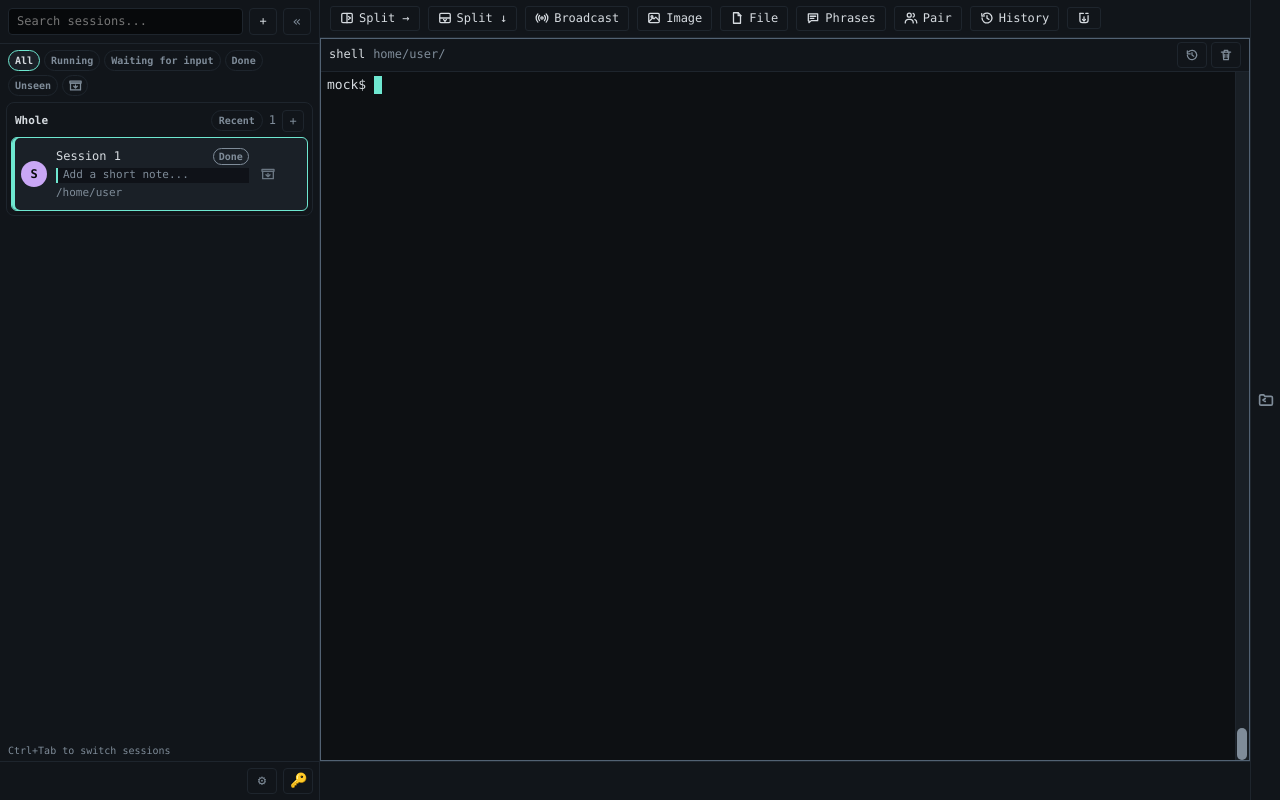
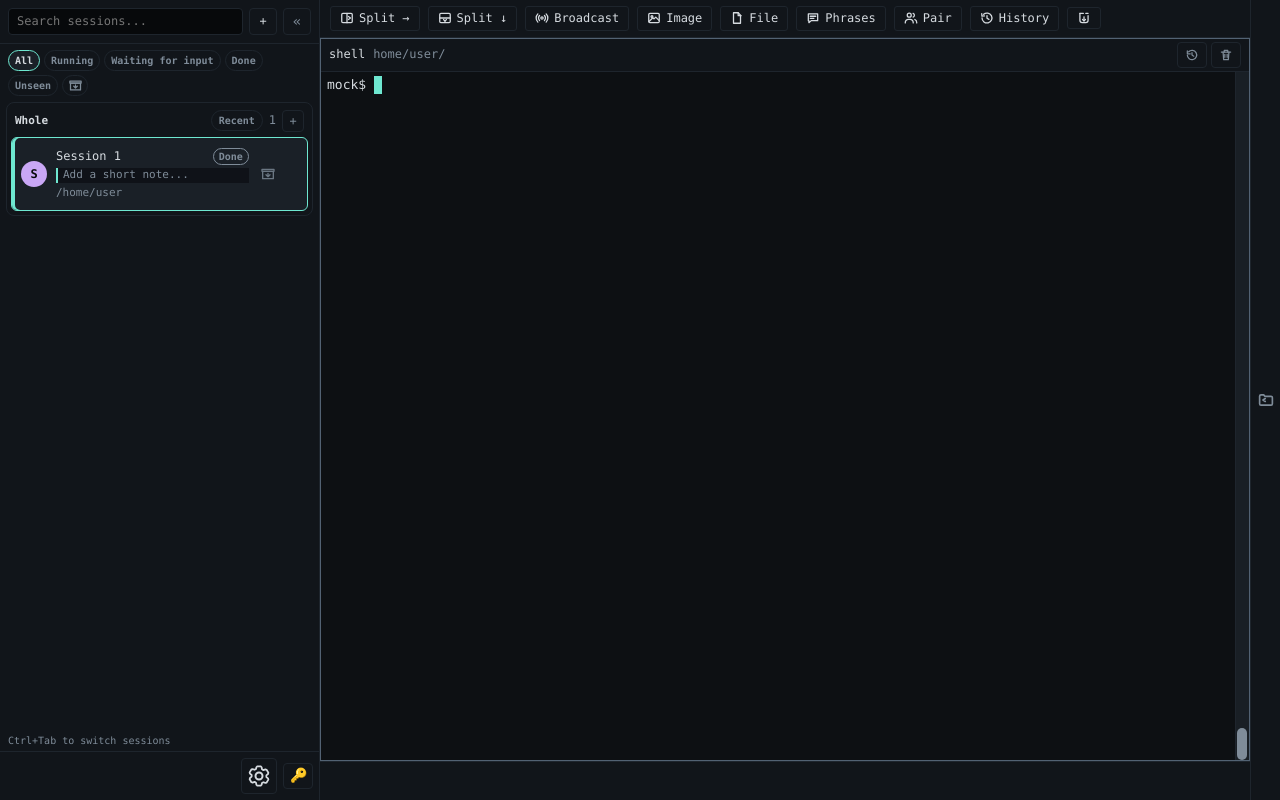
Before and after one commit to saisai-web/PATerminal, a website built with Vite: page pa-terminal/index.html in a window 1280 px wide. Built offline with nearby package versions, Linux system fonts and the light colour scheme; what @xterm/addon-serialize, @xterm/addon-web-links, @xterm/addon-webgl would draw is missing.

Commit message:
fix: make the settings gear easier to see

```diff
--- a/pa-terminal/index.html
+++ b/pa-terminal/index.html
@@ -44,7 +44,9 @@
         <!-- キーボードでの前後移動は画面に出ないので一覧の下に小さく置く -->
         <div id="ws-switch-hint" data-i18n="sidebar.switchHint">Ctrl+Tab でセッション移動</div>
         <div id="sidebar-foot">
-          <button id="settings-open" data-i18n-title="settings.title" title="設定">⚙</button>
+          <button id="settings-open" type="button" data-i18n-title="settings.title" title="設定">
+            <svg viewBox="0 0 24 24" fill="none" stroke="currentColor" stroke-width="2" stroke-linecap="round" stroke-linejoin="round" aria-hidden="true" focusable="false"><path d="m9 3 1-1h4l1 1 .4 2.4 1.6.9 2.3-.8 1.4.4 2 3.4-.4 1.4-1.9 1.6v1.8l1.9 1.6.4 1.4-2 3.4-1.4.4-2.3-.8-1.6.9L15 23l-1 1h-4l-1-1-.4-2.4-1.6-.9-2.3.8-1.4-.4-2-3.4.4-1.4 1.9-1.6v-1.8l-1.9-1.6-.4-1.4 2-3.4 1.4-.4 2.3.8 1.6-.9Z" transform="translate(1.5 .625) scale(.875)"/><circle cx="12" cy="12" r="3.5"/></svg>
+          </button>
           <button id="license-open" data-i18n-title="license.manage" title="ライセンスを管理">🔑</button>
         </div>
         <div id="sidebar-resize" data-i18n-title="sidebar.resize" title="ドラッグで幅を変更（左へ押し込むと閉じる）"></div>
--- a/pa-terminal/src/styles/sidebar.css
+++ b/pa-terminal/src/styles/sidebar.css
@@ -216,7 +216,16 @@
   height: 26px;
   cursor: pointer;
 }
-#settings-open { margin-left: auto; }
+#settings-open {
+  margin-left: auto;
+  display: grid;
+  place-items: center;
+  width: 36px;
+  height: 36px;
+  padding: 5px;
+  color: var(--text);
+}
+#settings-open svg { width: 24px; height: 24px; }
 #settings-open:hover,
 #license-open:hover { color: var(--text); border-color: var(--dim); }
 #settings-open:focus-visible,
```
